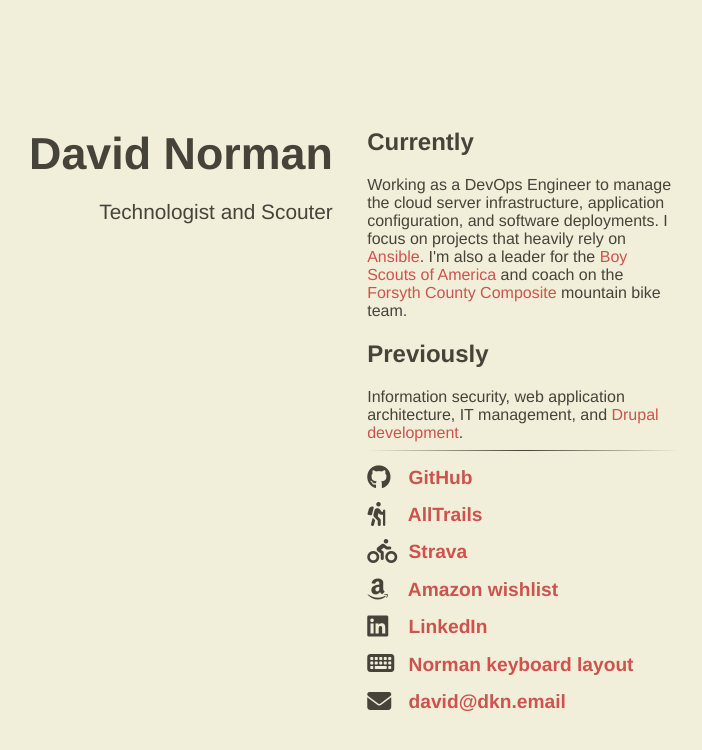
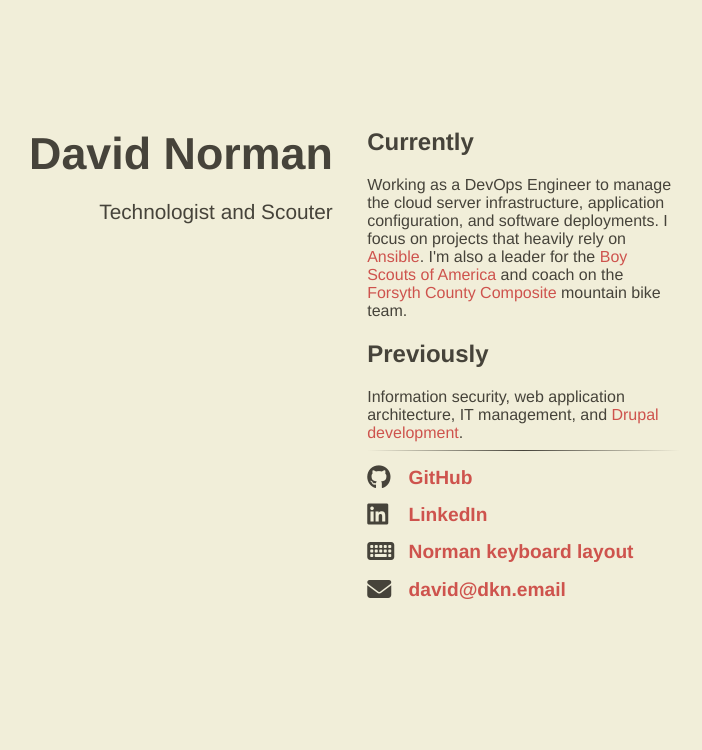
Before and after one commit to deekayen/dkn.github.io, a Jekyll site: the page built from index.html, in a window 1280 px wide. Shown: the top 750 px of the page, without its empty margins (300-1002 px from the left). Built offline with Jekyll 4.4.1, drawn with Linux system fonts in a browser that asks for light colours; nearby versions of some CDN libraries.

Commit message:
Remove profiles that I toggled to private.

```diff
--- a/_includes/content.html
+++ b/_includes/content.html
@@ -10,18 +10,6 @@
   <li class="main-list-item">
     <span class="fab fa-github fa-lg main-list-item-icon"></span>
     <a href="https://github.com/deekayen">GitHub</a>
-  </li>
-  <li class="main-list-item">
-    <span class="fas fa-hiking fa-lg main-list-item-icon"></span>
-    <a href="https://www.alltrails.com/members/david-norman-23">AllTrails</a>
-  </li>
-  <li class="main-list-item">
-    <span class="fas fa-biking fa-lg main-list-item-icon"></span>
-    <a href="https://www.strava.com/athletes/8279863">Strava</a>
-  </li>
-  <li class="main-list-item">
-    <span class="fab fa-amazon fa-lg main-list-item-icon"></span>
-    <a href="http://smile.amazon.com/registry/wishlist/3UBTXPIUU0XSL">Amazon wishlist</a>
   </li>
   <li class="main-list-item">
     <span class="fab fa-linkedin fa-lg main-list-item-icon"></span>
```
